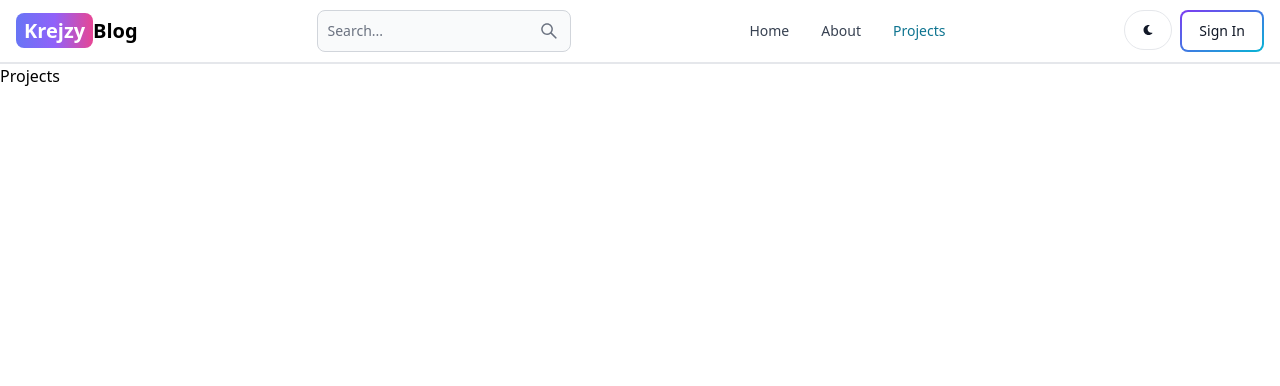
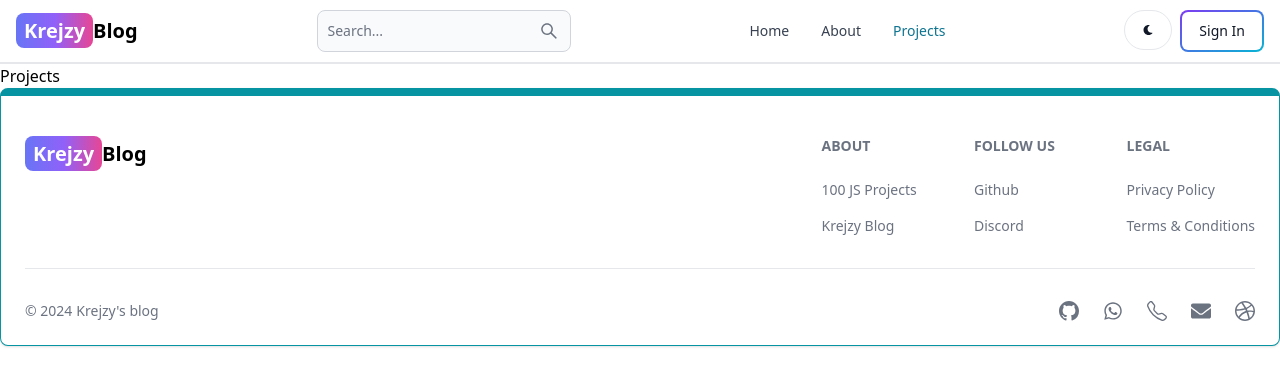
Before and after one commit to Krejzy23/mern-blog, a React (Vite) app in the folder client/: page /projects in a window 1280 px wide. Shown: the top 386 px of the page. Built offline with nearby package versions, Linux system fonts and the light colour scheme.

Commit message:
create footer components

```diff
--- a/client/src/App.jsx
+++ b/client/src/App.jsx
@@ -1,12 +1,13 @@
-import React from 'react'
-import { BrowserRouter, Routes, Route } from 'react-router-dom'
-import Header from './components/Header'
-import Home from './pages/Home'
-import About from './pages/About'
-import SignIn from './pages/SignIn'
-import SignUp from './pages/SignUp'
-import Dashboard from './pages/Dashboard'
-import Projects from './pages/Projects'
+import React from 'react';
+import { BrowserRouter, Routes, Route } from 'react-router-dom';
+import Header from './components/Header';
+import Footer from './components/Footer';
+import Home from './pages/Home';
+import About from './pages/About';
+import SignIn from './pages/SignIn';
+import SignUp from './pages/SignUp';
+import Dashboard from './pages/Dashboard';
+import Projects from './pages/Projects';
 
 
 const App = () => {
@@ -21,6 +22,7 @@ const App = () => {
         <Route path="/dashboard" element={<Dashboard />}/>
         <Route path="/projects" element={<Projects />} />
       </Routes>
+      <Footer />
     </BrowserRouter>
   )
 }
--- /dev/null
+++ b/client/src/components/Footer.jsx
@@ -0,0 +1,98 @@
+import { Footer } from "flowbite-react"
+import { Link } from "react-router-dom"
+import { FaWhatsapp, FaEnvelope } from 'react-icons/fa'
+import { BsGithub , BsTelephone, BsDribbble } from 'react-icons/bs'
+
+export default function FooterCom() {
+  return (
+    <Footer
+      container
+      className='border border-t-8 border-teal-500'
+    >
+      <div className="w-full max-w-7xl mx-auto">
+        <div className="grid w-full justify-between sm:flex md:grid-cols-1">
+          <div className="mt-5">
+            <Link
+              to="/"
+              className='self-center whitespace-nowrap text-lg sm:text-xl font-semibold dark:text-white'
+            >
+              <span className='px-2 py-1 bg-gradient-to-r from-indigo-500 via-purple-500 to-pink-500 rounded-lg text-white'>
+                Krejzy
+              </span>
+              Blog
+            </Link>
+          </div>
+          <div className="grid grid-cols-2 gap-8 mt-4 sm:grid-cols-3 sm:gap-6">
+            <div>
+              <Footer.Title title='About'/>
+              <Footer.LinkGroup col>
+                <Footer.Link
+                  href="/"
+                  target="_blank"
+                  rel="noopener noreferrer"
+                >
+                  100 JS Projects
+                </Footer.Link>
+                <Footer.Link
+                  href="/about"
+                  target="_blank"
+                  rel="noopener noreferrer"
+                >
+                  Krejzy Blog
+                </Footer.Link>
+              </Footer.LinkGroup>
+            </div>
+            <div>
+              <Footer.Title title='Follow us'/>
+              <Footer.LinkGroup col>
+                <Footer.Link
+                  href="https://github.com/Krejzy23"
+                  target="_blank"
+                  rel="noopener noreferrer"
+                >
+                  Github
+                </Footer.Link>
+                <Footer.Link
+                  href="#"
+                >
+                  Discord
+                </Footer.Link>
+              </Footer.LinkGroup>
+            </div>
+            <div>
+              <Footer.Title title='Legal'/>
+              <Footer.LinkGroup col>
+                <Footer.Link
+                  href="#"
+                >
+                  Privacy Policy
+                </Footer.Link>
+                <Footer.Link
+                  href="#"
+                >
+                  Terms &amp; Conditions
+                </Footer.Link>
+              </Footer.LinkGroup>
+            </div>
+          </div>
+        </div>
+
+        <Footer.Divider />
+        <div className="w-full sm:flex sm:items-center sm:justify-between">
+          <Footer.Copyright
+            href="#"
+            by="Krejzy's blog"
+            year={new Date().getFullYear()}
+          />
+            <div className="flex gap-6 sm:mt-0 mt-4 sm:justify-center">
+              <Footer.Icon href="https://github.com/Krejzy23" target="_blank" icon={ BsGithub }/>
+              <Footer.Icon href="https://wa.me/420777936810" target="_blank" icon={ FaWhatsapp }/>
+              <Footer.Icon href="tel:+420777936810" target="_blank" icon={ BsTelephone }/>
+              <Footer.Icon href="mailto:ak-webdev@seznam.cz" target="_blank" icon={ FaEnvelope }/>
+              <Footer.Icon href="#" target="_blank" icon={ BsDribbble }/>
+            </div>
+        </div>
+      </div>
+    </Footer>
+  )
+}
```
